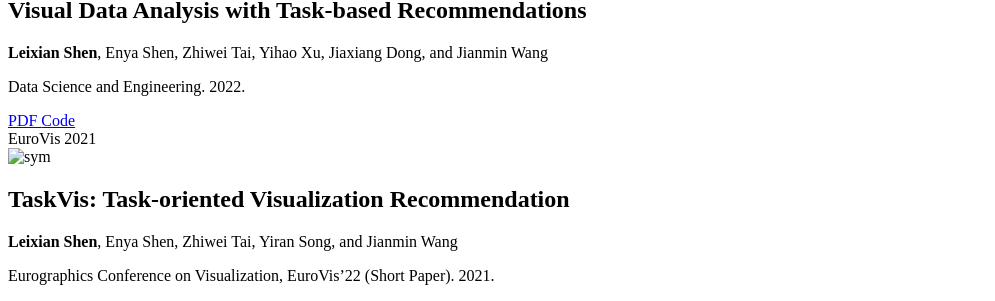
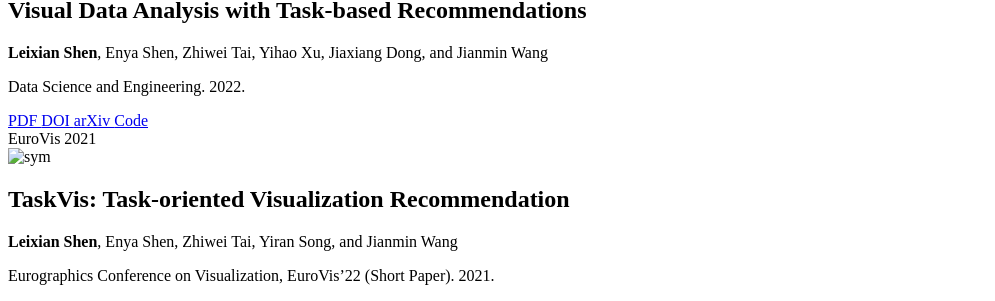
Before and after one commit to ShenLeixian/ShenLeixian1111, a Jekyll site: the page built from _pages/include/pub.md, in a window 1280 px wide. Shown: the part 1354-1655 px from the top of the page, without its empty margins (0-995 px from the left). Built offline with Jekyll 4.4.1, drawn with Linux system fonts in a browser that asks for light colours; our own code applies the rules of GitHub Pages for plain Markdown files.

Commit message:
Update pub.md

```diff
--- a/_pages/include/pub.md
+++ b/_pages/include/pub.md
@@ -95,15 +95,15 @@
 Data Science and Engineering. 2022.
 
 <div class="extra-links">
-    <a class="_blank" href="./pdf/TaskVis_DSE.pdf" >
+    <a class="_blank" href="https://rdcu.be/cVxfr" >
         <i class="fas fa-newspaper" aria-hidden="true"></i> PDF
     </a>
-    <!-- <a class="_blank" href="{https://doi.org/10.1109/TVCG.2022.3148007}">
+    <a class="_blank" href="{https://doi.org/10.1007/s41019-022-00195-3}">
         <i class="ai ai-doi ai-1x" aria-hidden="true"></i> DOI
-    </a> -->
-    <!-- <a class="_blank" href="https://arxiv.org/abs/2208.10947">
+    </a>
+    <a class="_blank" href="https://arxiv.org/abs/2205.03183">
         <i class="ai ai-arxiv ai-1x" aria-hidden="true"></i> arXiv
-    </a> -->
+    </a>
     <a class="_blank" href="https://github.com/ShenLeixian/TaskVis">
         <i class="ai ai-open-access ai-1x" aria-hidden="true"></i> Code
     </a>
```
